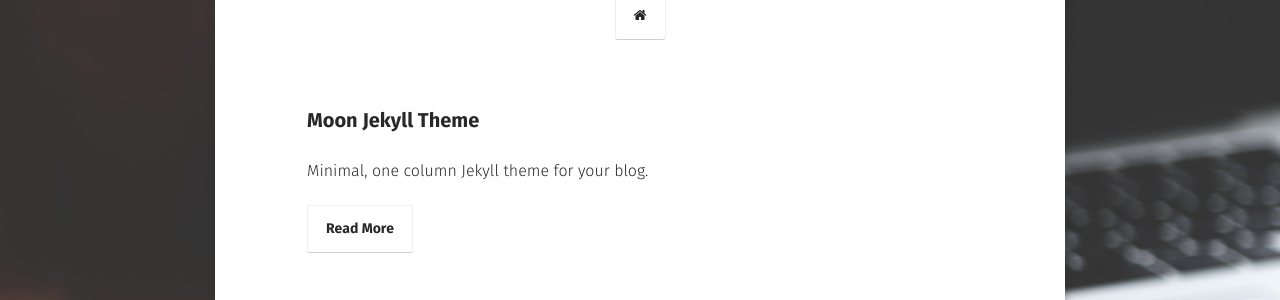
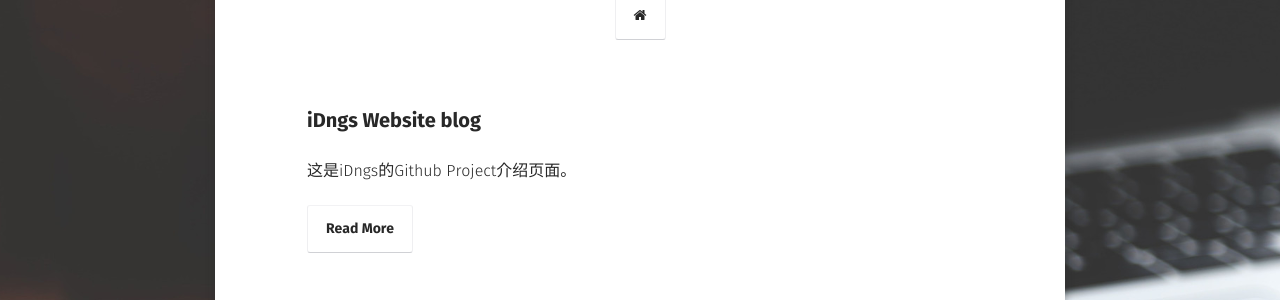
Before and after one commit to goooooooooo/idngs_demo, a Jekyll site: the page built from projects/index.md, in a window 1280 px wide. Shown: the part 197-497 px from the top of the page. Built offline with Jekyll 4.4.1, drawn with Linux system fonts in a browser that asks for light colours; some web fonts are replaced; part of the change alters nothing that is shown.

Commit message:
Update 2016-03-21-moon-theme.md

````diff
--- a/_posts/2016-03-21-moon-theme.md
+++ b/_posts/2016-03-21-moon-theme.md
@@ -1,112 +1,109 @@
 ---
 layout: post
-title:  "Moon Jekyll Theme"
-date:   2016-04-06
-excerpt: "Minimal, one column Jekyll theme for your blog."
+title:  "iDngs Website blog"
+date:   2016-12-06
+excerpt: "这是iDngs的Github Project介绍页面。"
 project: true
 tag:
 - jekyll
-- moon
+- iDngs
 - blog
 - about
-- theme
 comments: true
 ---
 
-![Moon Homepage](https://cloud.githubusercontent.com/assets/754514/14509720/61c61058-01d6-11e6-93ab-0918515ecd56.png)
+![iDngs Homepage](http://www.xinyaaa.com/assets/images/20161209162030.jpg)
 
-<center><b>Moon</b> is a minimal, one column jekyll theme.</center>
+<center><b></b></center>
 
- I'm not a developer or designer. And I don't add footer to show who did this theme. If you like this theme or using it, please give a **star** for motivation, It makes me happy.
+本博客站点托管于Github上，属于静态博客。页脚信息有需要请自己添加。喜欢的话可以点击下方 ***Star*** 开始建设自己的博客站点。
 
-<iframe src="https://ghbtns.com/github-btn.html?user=TaylanTatli&repo=Moon&type=star&count=true&size=large" frameborder="0" scrolling="0" width="160px" height="30px"></iframe>
+<iframe src="https://ghbtns.com/github-btn.html?user=goooooooooo&repo=iDngs_demo&type=star&count=true&size=large" frameborder="0" scrolling="0" width="160px" height="30px"></iframe>
 
-## Installation
-* Fork the [Moon repo](https://github.com/TaylanTatli/Moon/fork)
-* Edit `_config.yml` file.
-* Remove sample posts from `_posts` folder and add yours.
-* Edit `index.md` file in `about` folder.
-* Change repo name to `YourUserName.github.io`
+## git clone至本地预览
 
-That's all.
+```
+* 终端执行 'git clone https://github.com/goooooooooo/idngs_demo.git' 至本地文件
+* 编辑本地目录中的 `_config.yml` 文件.
+* 删除 `_posts` 文件夹中所有文件，然后写入自己文章。
+* 删除 `site` 文件夹。
+* 编辑以下目录中的文件替换成自己名字。
+     目录中的 `index.md`
+     目录文件夹 `about` 中的 `index.md`
 
-## Preview
+修改完成执行 jekyll server 启动服务
+
+浏览器访问http://localhost:4000 or http://127.0.0.1:4000 预览效果。
+```
+
+
+## 预览效果
 
 {% capture images %}
 	https://cloud.githubusercontent.com/assets/754514/14509716/61ac6c8e-01d6-11e6-879f-8308883de790.png
 	https://cloud.githubusercontent.com/assets/754514/14509717/61ad05ae-01d6-11e6-85ae-5a817dd8763b.png
 	https://cloud.githubusercontent.com/assets/754514/14509714/61a89708-01d6-11e6-8fcd-74b002a060df.png
 {% endcapture %}
-{% include gallery images=images caption="Screenshots of Moon Theme" cols=3 %}
+{% include gallery images=images caption="预览效果截图" cols=3 %}
 
 ---
 
-{% capture images %}
-	https://cloud.githubusercontent.com/assets/754514/14509718/61b09a20-01d6-11e6-8da1-4202ae4d83cd.png
-	https://cloud.githubusercontent.com/assets/754514/14509715/61aa9d00-01d6-11e6-81a6-c6837edf2e84.png
-{% endcapture %}
-{% include gallery images=images caption="Moon Theme on Small Screen Size" cols=2 %}
+## 给萌新的说明区
 
-See a [live version of Moon](http://taylantatli.github.io/Moon) hosted on GitHub.
+检查目录全部文件确保jekyll能正确编译和运行。
 
-## Site Setup
-A quick checklist of the files you’ll want to edit to get up and running.
-
-### Site Wide Configuration
-`_config.yml` is your friend. Open it up and personalize it. Most variables are self explanatory but here's an explanation of each if needed:
+### 配置文件
+`_config.yml` 是配置文件，站点所有配置都在这里面。
 
 #### title
 
-The title of your site... shocker!
+标题
 
-Example `title: My Awesome Site`
+例如： `title: My  Site`
 
 #### bio
 
-The description to show on your homepage.
+首页描述
 
 #### description
 
-The description to use for meta tags and navigation menu.
+标签和导航栏的描述
 
 #### url
 
-Used to generate absolute urls in `sitemap.xml`, `feed.xml`, and for generating canonical URLs in `<head>`. When developing locally either comment this out or use something like `http://localhost:4000` so all assets load properly. *Don't include a trailing `/`*.
+用于规范URL链接。
 
-Examples:
+例如:
 
 {% highlight yaml %}
-url: http://taylantatli.me/Moon
+url: http://www.idngs.com/idngs_demo
 url: http://localhost:4000
-url: //cooldude.github.io
+url: //goooooooooo.github.io
 url:
 {% endhighlight %}
 
 #### reading_time
 
-Set true to show reading time for posts. And set `words_per_minute`, default is 200.
+'words_per_minute' 设为 'true' 时，文章中显示阅读时间，默认200秒。
 
 #### logo
-Your site's logo. It will show on homepage and navigation menu. Also used for twitter meta tags.
+网站LOGO
 
 #### background
-Image for background. If you don't set it, color will be used as a background.
+背景，不懂请前往[W3CSCHOOL](http://www.w3school.com.cn/html/html_backgrounds.asp) 深⬆入⬆学习。⬅_⬅
 
-#### Google Analytics and Webmaster Tools
+#### 百度站长及工具
 
-Google Analytics UA and Webmaster Tool verification tags can be entered in `_config.yml`. For more information on obtaining these meta tags check [Google Webmaster Tools](http://support.google.com/webmasters/bin/answer.py?hl=en&answer=35179) and [Bing Webmaster Tools](https://ssl.bing.com/webmaster/configure/verify/ownership) support.
+站长工具 的验证都能在 `_config.yml` 配置文件中写入. 获取更多meta标签信息请前往[百度站长平台](http://zhanzhang.baidu.com/college/courseinfo?id=267) 或 [Google Webmaster Tools](http://support.google.com/webmasters/bin/answer.py?hl=en&answer=35179) 获取更多支持.
 
 #### MathJax
-It's enabled. But if you don't want to use it. Set it false in  `_config.yml`.
-
-#### Disqus Comments
-Set your disqus shortname in `_config.yml` to use comments.
+默认开启，不想用，在 `_config.yml` 设置中参数设为 'false'
 
 ---
 
-### Navigation Links
+### 导航链接
 
-To set what links appear in the top navigation edit `_data/navigation.yml`. Use the following format to set the URL and title for as many links as you'd like. *External links will open in a new window.*
+导航链接的设置，在目录 '_data' 中的 `navigation.yml` 文件。如下：
 
 {% highlight yaml %}
 - title: Home
@@ -121,40 +118,6 @@ To set what links appear in the top navigation edit `_data/navigation.yml`. Use
 - title: About
   url: /about/
 
-- title: Moon
-  url: http://taylantatli.me/Moon
+- title: iDngs
+  url: http://iDngs.com/idngs_demo
 {% endhighlight %}
-
----
-
-## Layouts and Content
-
-Moon Theme use [Jekyll Compress](https://github.com/penibelst/jekyll-compress-html) to compress html output. But it can cause errors if you use "linenos" (line numbers). I suggest don't use line numbers for codes, because it won't look good with this theme, also i didn't give a proper style for them. If you insist to use line numbers, just remove `layout: compress` string from layouts. It will disable compressing.
-
-### Feature Image
-
-You can set feature image per post. Just add `feature: some link` to your post's front matter.
-
-```
-feature: /assets/img/some-image.png
-or
-feaure: http://example.com/some-image.png
-```
- This also will be used for twitter card:
-
-![Moon Twitter Card](https://cloud.githubusercontent.com/assets/754514/14509719/61c5751c-01d6-11e6-8c29-ce8ccad149bf.png)
-
-### Comments
-To show disqus comments for your post add `comments: true` to your post's front matter.
-
----
-
-## Questions?
-
-Found a bug or aren't quite sure how something works? By all means [file a GitHub Issue](https://github.com/TaylanTatli/Moon/issues/new). And if you make something cool with this theme feel free to let me know.
-
----
-
-## License
-
-This theme is free and open source software, distributed under the MIT License. So feel free to use this Jekyll theme on your site without linking back to me or including a disclaimer.
````
